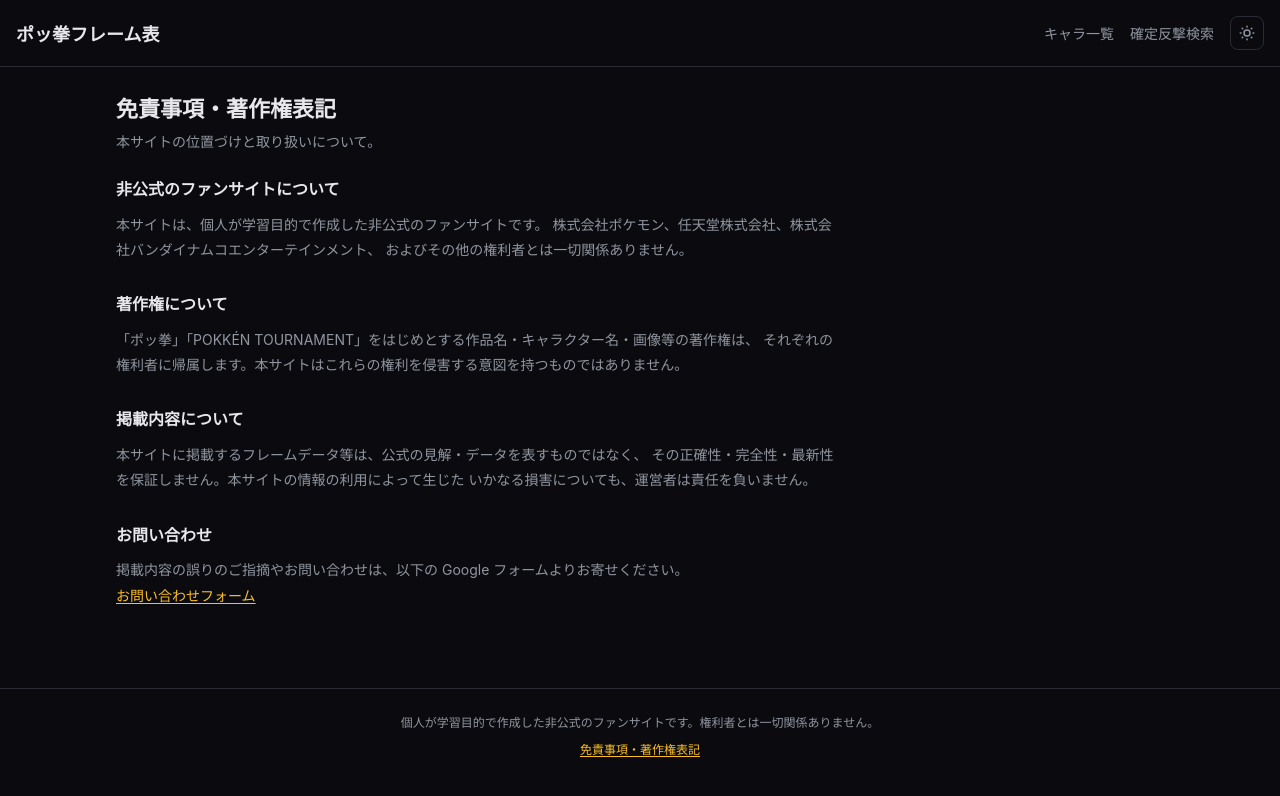
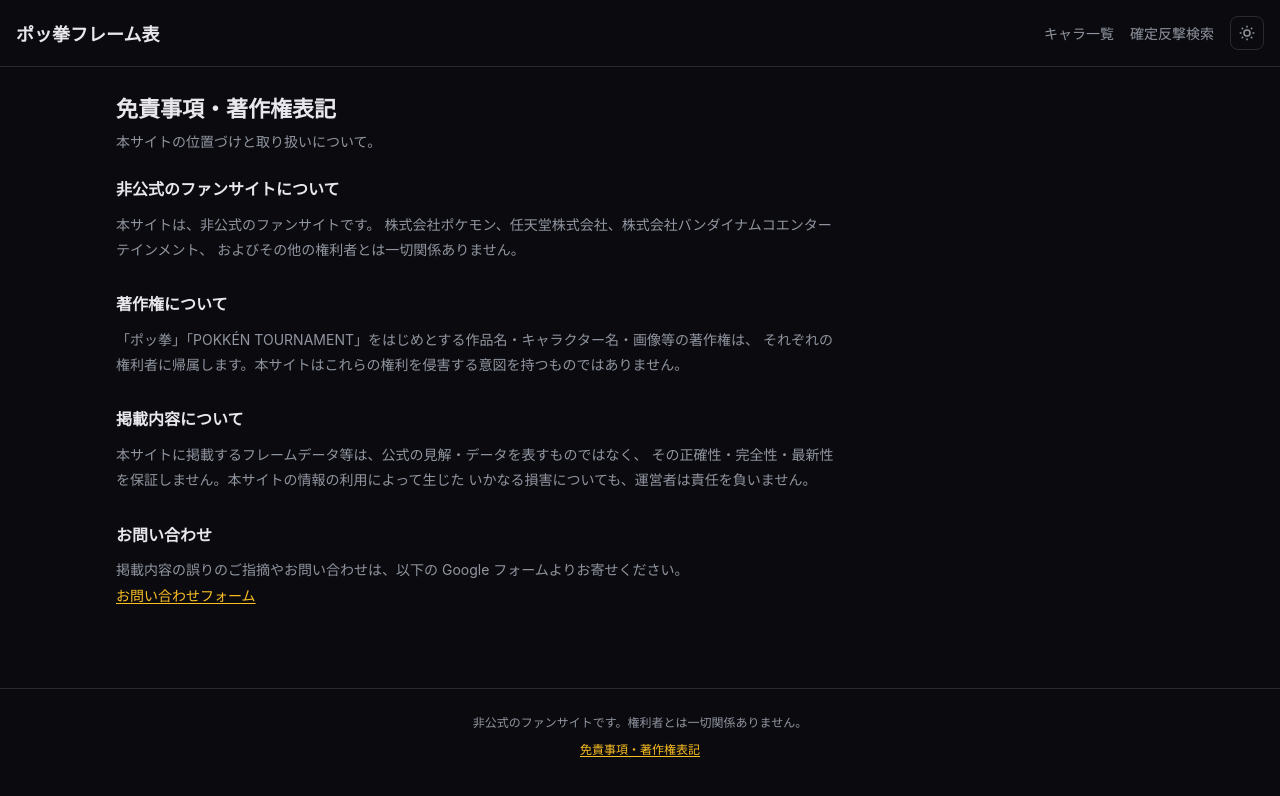
Before and after one commit to kubo-work/pokken-tools, a Next.js app: page /disclaimer in a window 1280 px wide. Shown: the top 796 px of the page. Built offline with nearby package versions, Linux system fonts and the light colour scheme.

Commit message:
fix: サイト説明から「個人が学習目的で作成した」を削除する (#47)

```diff
--- a/src/app/(public)/disclaimer/page.tsx
+++ b/src/app/(public)/disclaimer/page.tsx
@@ -3,7 +3,7 @@ import type { Metadata } from "next";
 export const metadata: Metadata = {
   title: "免責事項・著作権表記 | ポッ拳フレーム表",
   description:
-    "本サイトは個人が学習目的で作成した非公式のファンサイトであり、権利者とは一切関係ありません。",
+    "本サイトは非公式のファンサイトであり、権利者とは一切関係ありません。",
 };
 
 /**
@@ -22,7 +22,7 @@ export default function DisclaimerPage() {
       <section className="prose">
         <h2>非公式のファンサイトについて</h2>
         <p>
-          本サイトは、個人が学習目的で作成した非公式のファンサイトです。
+          本サイトは、非公式のファンサイトです。
           株式会社ポケモン、任天堂株式会社、株式会社バンダイナムコエンターテインメント、
           およびその他の権利者とは一切関係ありません。
         </p>
--- a/src/components/SiteFooter.tsx
+++ b/src/components/SiteFooter.tsx
@@ -9,7 +9,7 @@ export function SiteFooter() {
   return (
     <footer className="site-footer">
       <p className="site-footer__note">
-        個人が学習目的で作成した非公式のファンサイトです。権利者とは一切関係ありません。
+        非公式のファンサイトです。権利者とは一切関係ありません。
       </p>
       <nav className="site-footer__nav">
         <Link href="/disclaimer">免責事項・著作権表記</Link>
```
